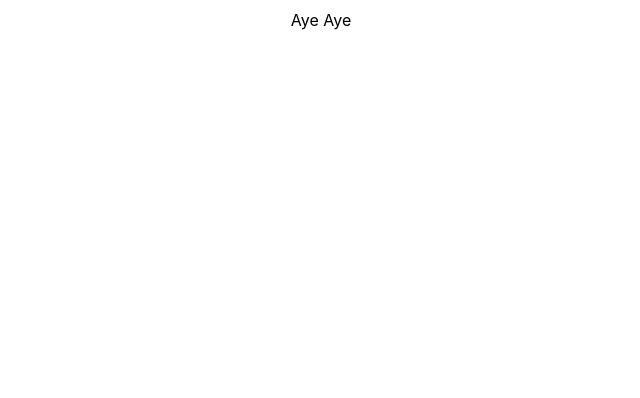
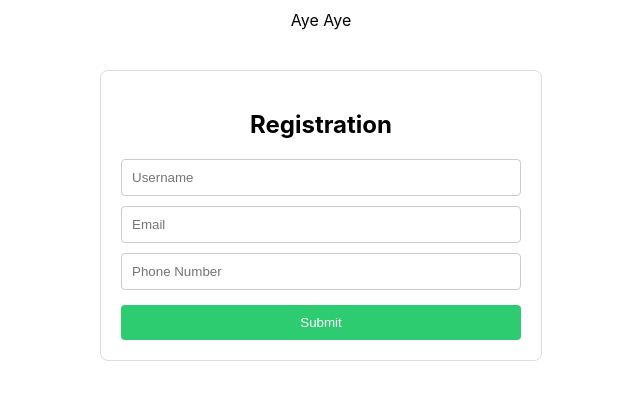
Before and after one commit to TheintTheint298/01-homework, a React (Create React App) app: page / in a window 1280 px wide. Shown: the part 3366-3764 px from the top of the page, without its empty margins (319-959 px from the left). Before the commit the page ends 3412 px from the top, so only its background shows below. Built offline with nearby package versions, Linux system fonts and the light colour scheme.

Commit message:
feat: login form custom hook

```diff
--- a/src/App.js
+++ b/src/App.js
@@ -11,6 +11,7 @@ import Modal from "./component/Modal";
 import ShoppingCart from "./component/ShoppingCart";
 import ImageCard from "./component/ImageCard";
 import HOCUserList from "./component/HOCUserList";
+import LoginForm from "./component/LoginForm";
 
 function App() {
   const images = [
@@ -32,6 +33,7 @@ function App() {
       <ShoppingCart />
       <ImageCard />
       <HOCUserList />
+      <LoginForm />
     </>
   );
 }
--- /dev/null
+++ b/src/component/LoginForm.js
@@ -0,0 +1,148 @@
+import { useState } from "react";
+
+const inputStyle = {
+  display: "block",
+  width: "100%",
+  marginTop: "10px",
+  padding: "10px",
+  boxSizing: "border-box",
+  border: "1px solid #ccc",
+  borderRadius: "4px",
+};
+const errorStyle = { color: "red", fontSize: "12px", margin: "5px 0" };
+const btnStyle = {
+  width: "100%",
+  padding: "10px",
+  marginTop: "15px",
+  background: "#2ecc71",
+  color: "#fff",
+  border: "none",
+  cursor: "pointer",
+  borderRadius: "4px",
+};
+const resultBoxStyle = {
+  marginTop: "20px",
+  padding: "15px",
+  background: "#f9f9f9",
+  border: "1px solid #ccc",
+  textAlign: "left",
+};
+
+// Custom hook for form handling
+function useForm(initialValues) {
+  const [values, setValues] = useState(initialValues);
+  const [errors, setErrors] = useState({});
+
+  const handleChange = (e) => {
+    const { name, value } = e.target;
+    setValues({
+      ...values,
+      [name]: value,
+    });
+
+    if (value.trim() === "") {
+      setErrors({ ...errors, [name]: "" });
+    }
+  };
+  const resetForm = () => {
+    setValues(initialValues);
+    setErrors({});
+  };
+
+  const validate = () => {
+    let newErrors = {};
+
+    Object.keys(values).forEach((key) => {
+      if (values[key].trim() === "") {
+        newErrors[key] = "This field is required";
+      }
+    });
+
+    setErrors(newErrors);
+    return Object.keys(newErrors).length === 0;
+  };
+
+  return { values, handleChange, errors, validate, setValues, resetForm };
+}
+
+export default function LoginForm() {
+  const [submittedData, setSubmittedData] = useState(null);
+
+  const { values, handleChange, errors, validate, resetForm } = useForm({
+    username: "",
+    email: "",
+    phone: "",
+  });
+
+  const handleSubmit = (e) => {
+    e.preventDefault();
+    if (validate()) {
+      setSubmittedData(values);
+      resetForm();
+      console.log("Success:", values);
+    }
+  };
+
+  return (
+    <div
+      className="App"
+      style={{
+        maxWidth: "400px",
+        margin: "40px auto",
+        padding: "20px",
+        border: "1px solid #ddd",
+        borderRadius: "8px",
+      }}
+    >
+      <h2>Registration</h2>
+      <form onSubmit={handleSubmit}>
+        <input
+          name="username"
+          placeholder="Username"
+          value={values.username}
+          onChange={handleChange}
+          style={inputStyle}
+        />
+        {errors.username && <p style={errorStyle}>{errors.username}</p>}
+
+        <input
+          name="email"
+          type="email"
+          placeholder="Email"
+          value={values.email}
+          onChange={handleChange}
+          style={inputStyle}
+        />
+        {errors.email && <p style={errorStyle}>{errors.email}</p>}
+
+        <input
+          name="phone"
+          placeholder="Phone Number"
+          value={values.phone}
+          onChange={handleChange}
+          style={inputStyle}
+        />
+        {errors.phone && <p style={errorStyle}>{errors.phone}</p>}
+
+        <button type="submit" style={btnStyle}>
+          Submit
+        </button>
+      </form>
+
+      {submittedData && (
+        <div style={resultBoxStyle}>
+          <h3>Entered Values:</h3>
+          <p>
+            <strong>Name:</strong> {submittedData.username}
+          </p>
+          <p>
+            <strong>Email:</strong> {submittedData.email}
+          </p>
+          <p>
+            <strong>Phone:</strong> {submittedData.phone}
+          </p>
+        </div>
+      )}
+    </div>
+  );
+}
```
